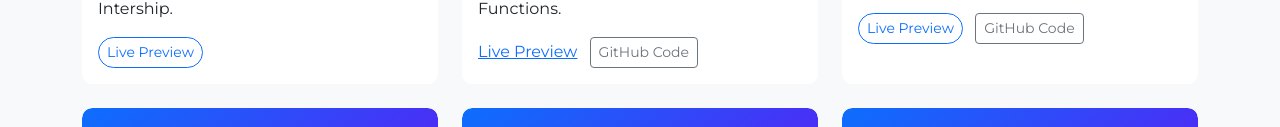
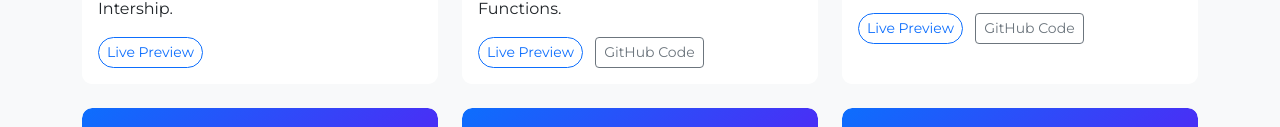
Before and after one commit to Khanktk/My-Portfolio, a plain HTML site: page projects.html in a window 1280 px wide. Shown: the part 441-568 px from the top of the page. Drawn offline with nearby package versions, Linux system fonts and the light colour scheme.

Commit message:
Update projects.html

```diff
--- a/projects.html
+++ b/projects.html
@@ -126,12 +126,12 @@
       </div>
 
        <!-- Project 12  -->
-    <div class="col-md-6 col-lg-4">
+      <div class="col-md-6 col-lg-4">
         <div class="card project-card h-100">
           <div class="project-box">Simon Game</div>
           <div class="card-body">
             <p class="card-text">Successfully Create Simon Game by using advance JavaScript jQuery and Functions.</p>
-            <a href="https://khanktk.github.io/Simon-game/ class="btn btn-outline-primary btn-sm" target="_blank">Live Preview</a>
+            <a href="https://khanktk.github.io/Simon-game/" class="btn btn-outline-primary btn-sm" target="_blank">Live Preview</a>
             <a href="https://github.com/Khanktk/Simon-game" class="btn btn-outline-secondary btn-sm ms-2" target="_blank">GitHub Code</a>
           </div>
         </div>
```
